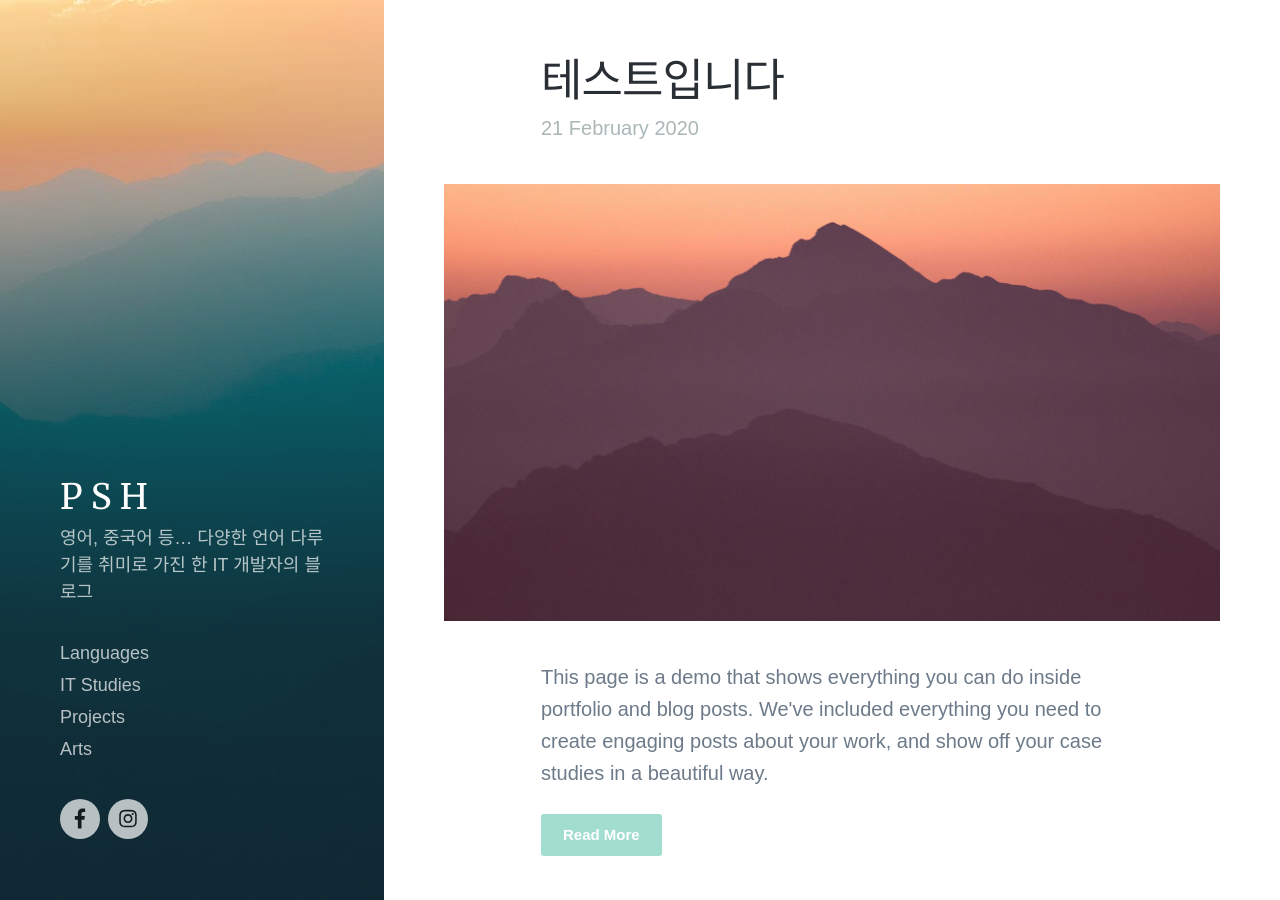
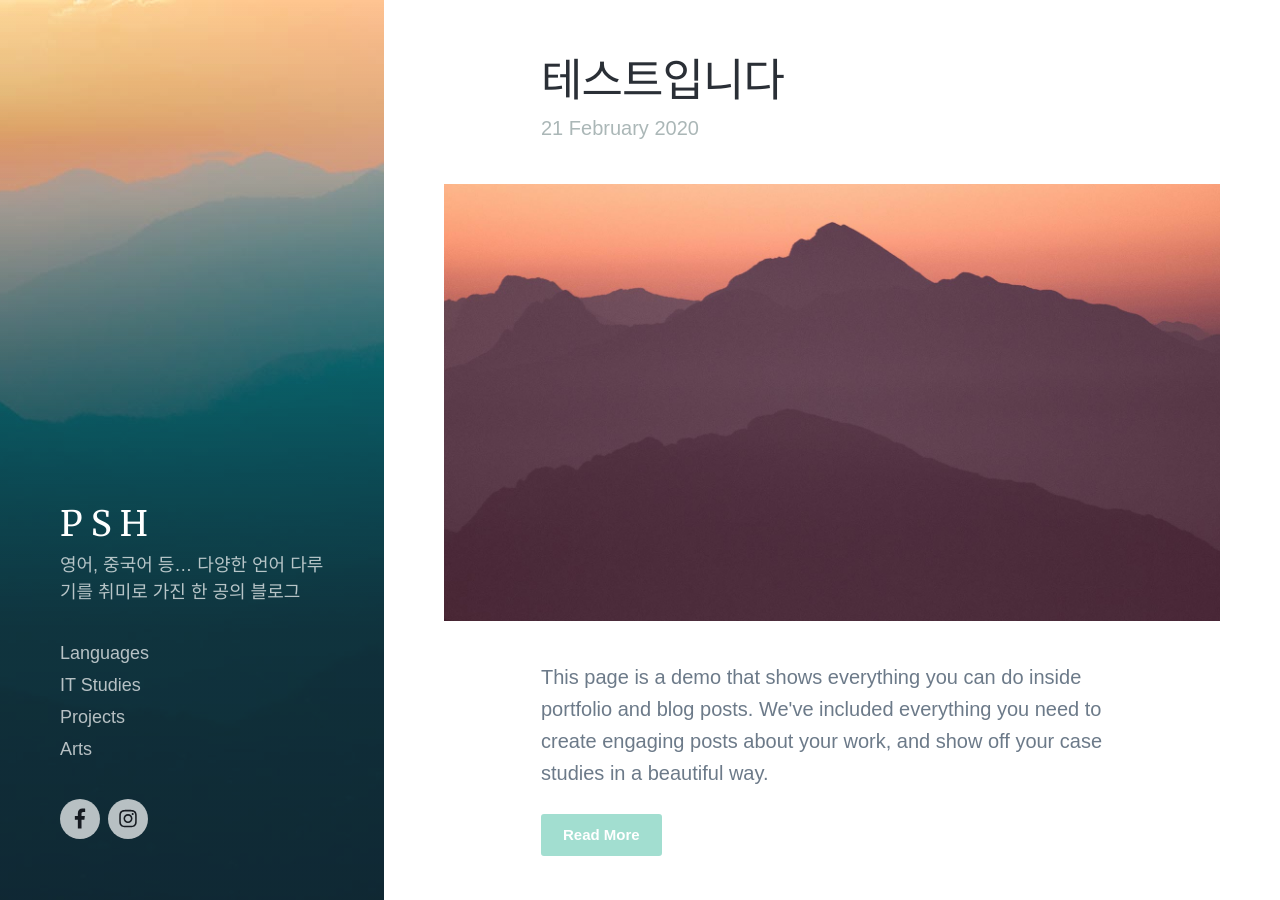
Before and after one commit to vendergood/vendergood.github.io, a Jekyll site: the page built from index.html, in a window 1280 px wide and 900 px high. Built offline with Jekyll 4.4.1, drawn with Linux system fonts in a browser that asks for light colours; nearby versions of some CDN libraries; some web fonts are replaced; the list of posts is cut into pages by our own code.

Commit message:
Update settings.yml

```diff
--- a/_data/settings.yml
+++ b/_data/settings.yml
@@ -1,6 +1,6 @@
 basic_settings:
   site_title: P S H
-  site_tagline: 영어, 중국어 등… 다양한 언어 다루기를 취미로 가진 한 IT 개발자의 블로그
+  site_tagline: 영어, 중국어 등… 다양한 언어 다루기를 취미로 가진 한 공의 블로그
   favicon_image: /images/favicon.png
 
 header_settings:
```
